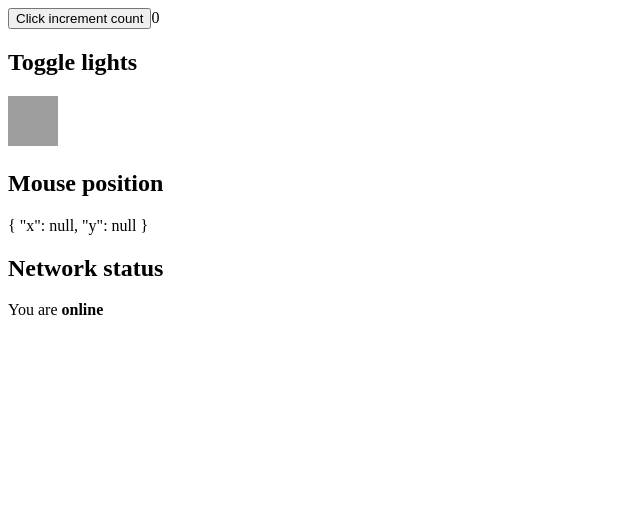
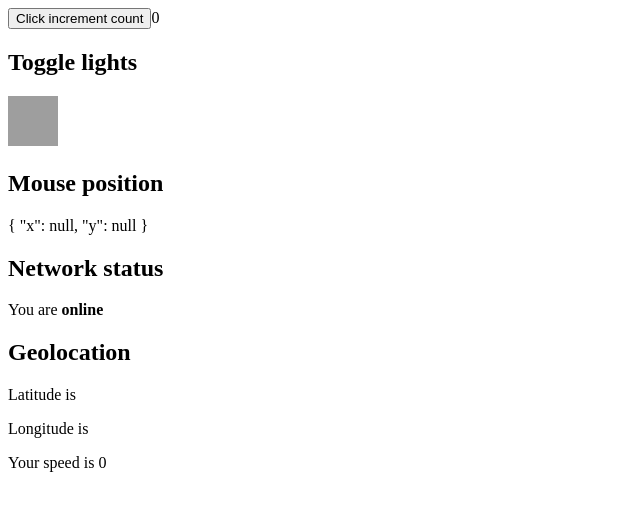
Before and after one commit to DejanBelic/React-Hooks-u, a React (Create React App) app: page / in a window 1280 px wide. Shown: the top 510 px of the page, without its empty margins (0-640 px from the left). Built offline with nearby package versions, Linux system fonts and the light colour scheme; no server answers; grey boxes are pictures that could not be loaded.

Commit message:
Cleaning up Listeners without a supportive api.

```diff
--- a/src/AppFunction.js
+++ b/src/AppFunction.js
@@ -1,10 +1,20 @@
 import React, { useState, useEffect } from 'react';
+
+const initialLocationState = {
+  latitude: null,
+  longitude: null,
+  speed: null
+};
 
 const App = () => {
   const [count, setCount] = useState(0);
   const [isOn, setIsOn] = useState(false);
   const [mousePosition, setMousePosition] = useState({ x: null, y: null });
   const [status, setStatus] = useState(navigator.onLine);
+  const [{ latitude, longitude, speed }, setLocation] = useState(
+    initialLocationState
+  );
+  let mounted = true;
 
   const incrementCount = () => {
     setCount(prevCount => prevCount + 1);
@@ -28,15 +38,29 @@
     setStatus(false);
   };
 
+  const handleGeoLocation = event => {
+    if (mounted) {
+      setLocation({
+        latitude: event.coords.latitude,
+        longitude: event.coords.longitude,
+        speed: event.coords.speed
+      });
+    }
+  };
+
   useEffect(() => {
     document.title = `You have clicked ${count} times.`;
     window.addEventListener('mousemove', handleMouseMove);
     window.addEventListener('online', handleOnline);
     window.addEventListener('offline', handleOffline);
+    navigator.geolocation.getCurrentPosition(handleGeoLocation);
+    const watchID = navigator.geolocation.watchPosition(handleGeoLocation);
     return () => {
       window.removeEventListener('mousemove', handleMouseMove);
       window.removeEventListener('online', handleOnline);
       window.removeEventListener('offline', handleOffline);
+      navigator.geolocation.clearWatch(watchID);
+      mounted = false;
     };
   }, [count]);
 
@@ -68,6 +92,10 @@
       <p>
         You are <strong>{status ? 'online' : 'offline'}</strong>
       </p>
+      <h2>Geolocation</h2>
+      <p>Latitude is {latitude}</p>
+      <p>Longitude is {longitude}</p>
+      <p>Your speed is {speed ? speed : '0'}</p>
     </div>
   );
 };
```
